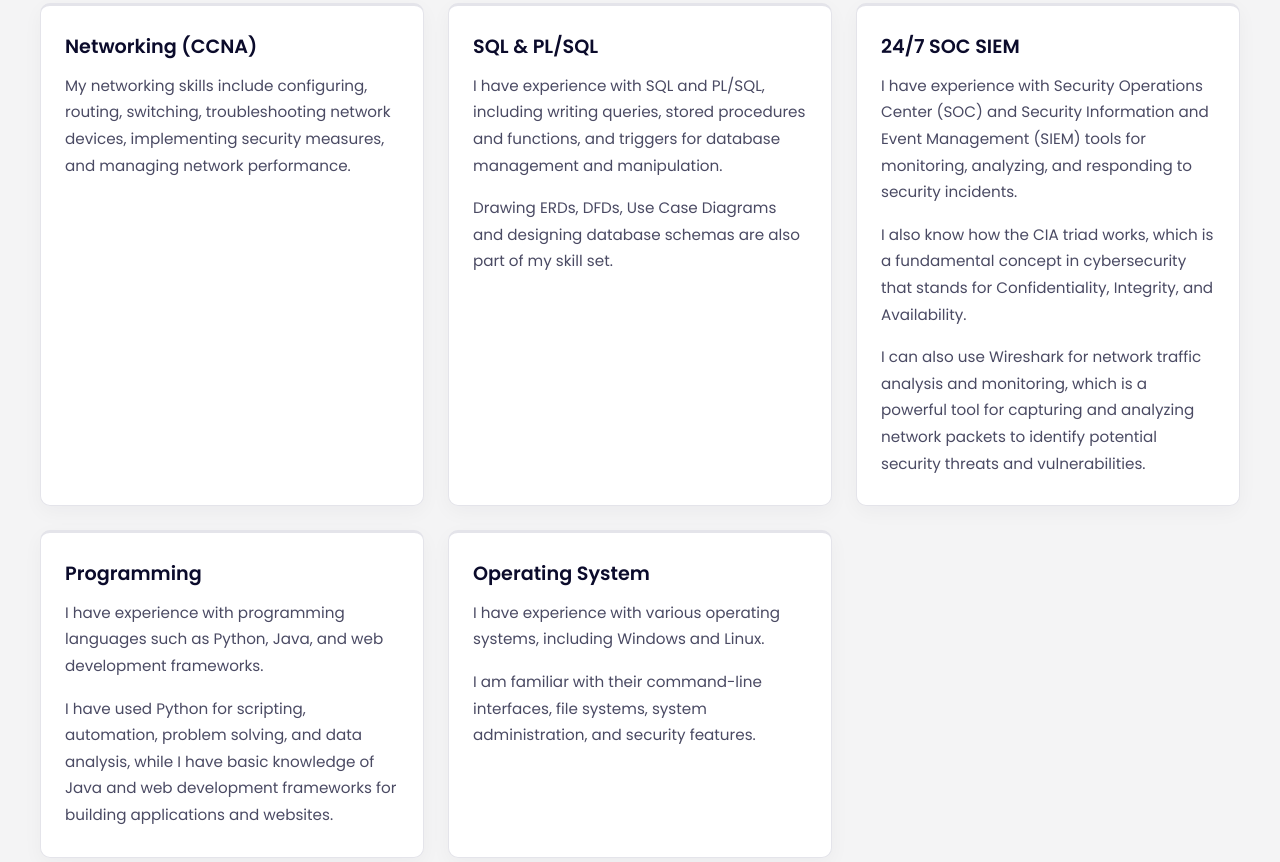
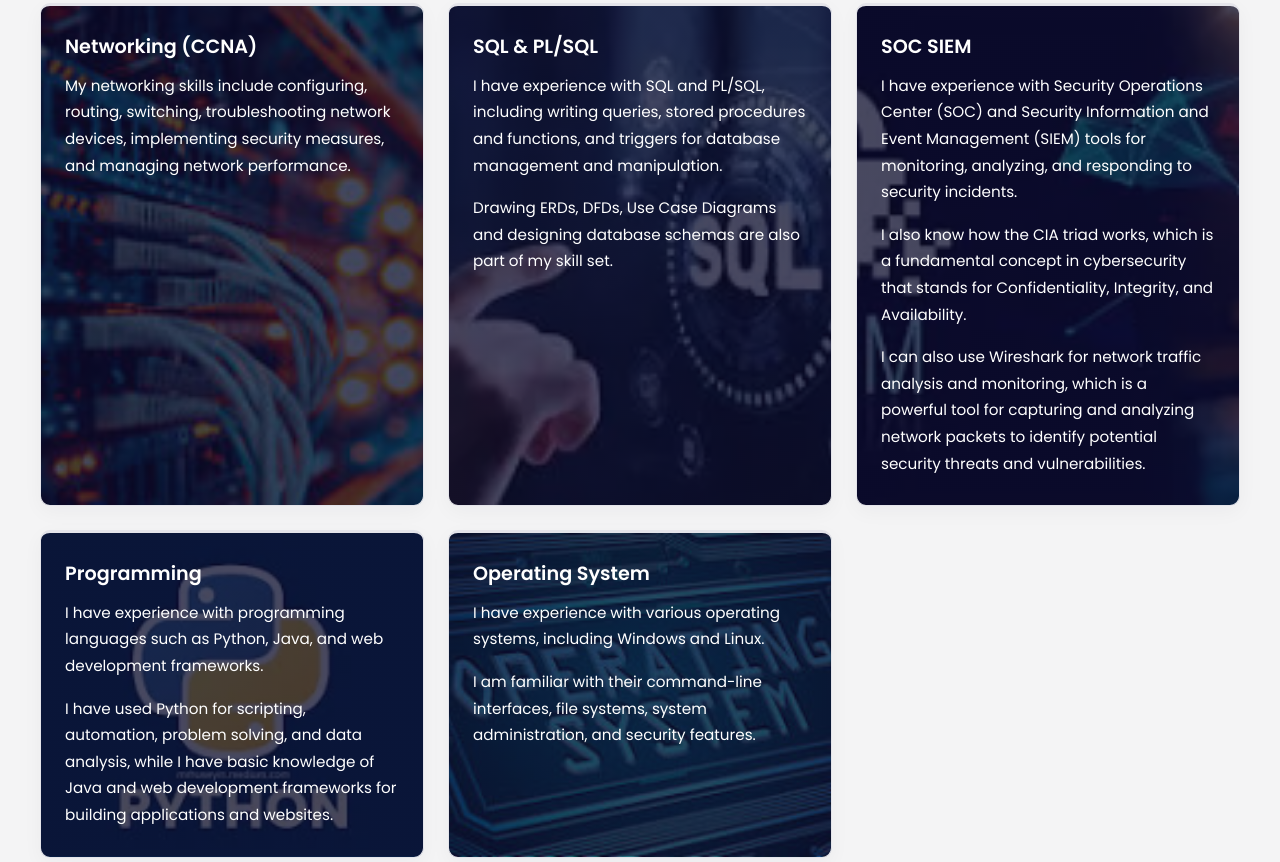
Before and after one commit to luckynesengani49-sketch/Portfolio, a plain HTML site: page index.html in a window 1280 px wide. Shown: the part 1661-2523 px from the top of the page. Drawn offline with Linux system fonts and the light colour scheme.

Commit message:
Add files via upload

```diff
--- a/Nese.css
+++ b/Nese.css
@@ -617,3 +617,78 @@ footer p{
 .cert-close:hover{background:var(--red-dark)}
 
 body.lightbox-open{overflow:hidden}
+
+/* ---------- Networking card background ---------- */
+.skill-networking{
+  background-image:
+    linear-gradient(rgba(11,11,43,.75), rgba(11,11,43,.75)),
+    url("networking_image.jpg");
+  background-size:cover;
+  background-position:center;
+  background-repeat:no-repeat;
+}
+
+.skill-networking h3,
+.skill-networking p{
+  color:#fff;
+}
+
+/* ---------- SQL card background ---------- */
+.sql-skill{
+  background-image:
+    linear-gradient(rgba(11,11,43,.75), rgba(11,11,43,.75)),
+    url("sql_image.png");
+  background-size:cover;
+  background-position:center;
+  background-repeat:no-repeat;
+}
+
+.sql-skill h3,
+.sql-skill p{
+  color:#fff;
+}
+
+/* ---------- SOC / SIEM card background ---------- */
+.soc-siem{
+  background-image:
+    linear-gradient(rgba(11,11,43,.75), rgba(11,11,43,.75)),
+    url("siem_image.png");
+  background-size:cover;
+  background-position:center;
+  background-repeat:no-repeat;
+}
+
+.soc-siem h3,
+.soc-siem p{
+  color:#fff;
+}
+
+/* ---------- Programming card background ---------- */
+.programming{
+  background-image:
+    linear-gradient(rgba(11,11,43,.75), rgba(11,11,43,.75)),
+    url("python_image.webp");
+  background-size:cover;
+  background-position:center;
+  background-repeat:no-repeat;
+}
+
+.programming h3,
+.programming p{
+  color:#fff;
+}
+
+/* ---------- Operating Systems card background ---------- */
+.operating-systems{
+  background-image:
+    linear-gradient(rgba(11,11,43,.75), rgba(11,11,43,.75)),
+    url("operating_system.jpg");
+  background-size:cover;
+  background-position:center;
+  background-repeat:no-repeat;
+}
+
+.operating-systems h3,
+.operating-systems p{
+  color:#fff;
+}
--- a/index.html
+++ b/index.html
@@ -28,7 +28,7 @@
                 <li><a href="#about">About Me</a></li>
                 <li><a href="#skills">Skills</a></li>
                 <li><a href="#projects">Projects</a></li>
-                <li><a href="#certificates">Certificates</a></li>
+                <li><a href="#certificates">Education</a></li>
                 <li><a href="#contact">Contact</a></li>
             </ul>
         </nav>
@@ -49,7 +49,7 @@
                 <h1>Nesengani L. Letswalo</h1>
 
                 <h2>
-                    Aspiring Cybersecurity Analyst
+                    Aspiring Cybersecurity | SOC Analyst
                 </h2>
 
                 <p>
@@ -139,7 +139,7 @@
             <div class="skills-container">
 
                 <!-- Networking -->
-                <article class="skill-card">
+                <article class="skill-card skill-networking">
 
                     <h3>Networking (CCNA)</h3>
 
@@ -154,7 +154,7 @@
 
 
                 <!-- SQL -->
-                <article class="skill-card">
+                <article class="skill-card sql-skill">
 
                     <h3>SQL &amp; PL/SQL</h3>
 
@@ -175,9 +175,9 @@
 
 
                 <!-- SOC / SIEM -->
-                <article class="skill-card">
+                <article class="skill-card soc-siem">
 
-                    <h3>24/7 SOC SIEM</h3>
+                    <h3>SOC SIEM</h3>
 
                     <p>
                         I have experience with Security Operations
@@ -204,7 +204,7 @@
 
 
                 <!-- Programming -->
-                <article class="skill-card">
+                <article class="skill-card programming">
 
                     <h3>Programming</h3>
 
@@ -224,7 +224,7 @@
 
 
                 <!-- Operating Systems -->
-                <article class="skill-card">
+                <article class="skill-card operating-systems">
 
                     <h3>Operating System</h3>
 
@@ -401,7 +401,7 @@
 
             <div class="section-heading">
 
-                <p>MY CERTIFICATES</p>
+                <p>MY EDUCATION</p>
 
                 <h2>
                     Qualifications &amp; Certifications
```
Also changed, not shown: networking_image.jpg (added), operating_system.jpg (added), python_image.webp (added), siem_image.png (added), sql_image.png (added).
